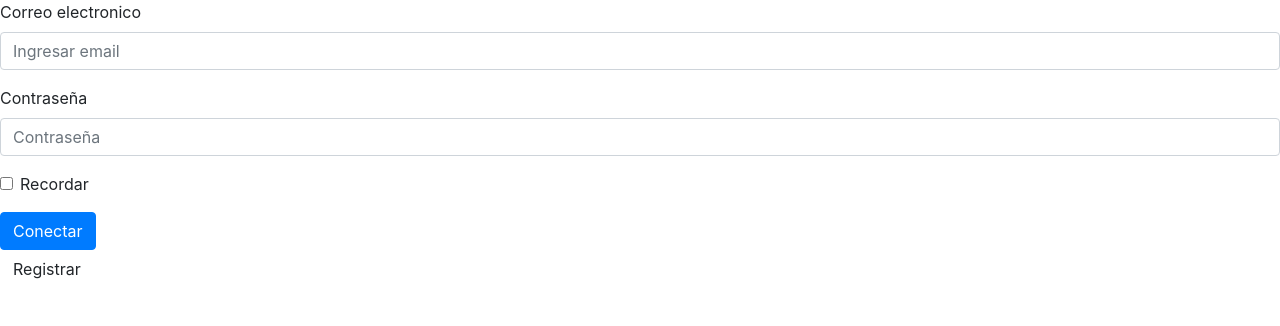
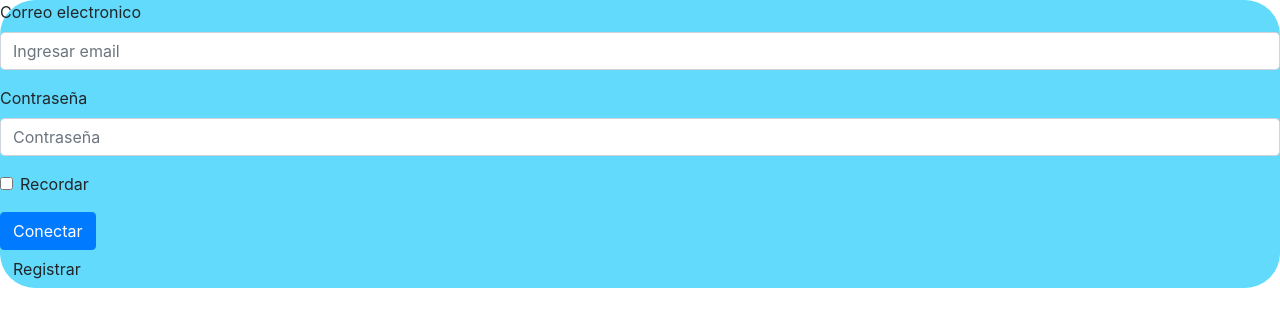
Before and after one commit to Gurizzo/Tienda, a React (Create React App) app: page / in a window 1280 px wide. Shown: the top 326 px of the page. Built offline with nearby package versions, Linux system fonts and the light colour scheme.

Commit message:
add diseño feo

```diff
--- a/src/App.css
+++ b/src/App.css
@@ -1,5 +1,10 @@
 .App {
-  text-align: center;
+  text-align: left;
+  border-radius: 35px 35px 35px 35px;
+  -moz-border-radius: 35px 35px 35px 35px;
+  -webkit-border-radius: 35px 35px 35px 35px;
+  border: 0px solid #000000;
+  background-color: #61dafb;
 }
 
 .App-logo {
--- a/src/App.js
+++ b/src/App.js
@@ -4,11 +4,17 @@ import Login from './Component/Login/Login';
 import Registro from './Component/Registro/Registro';
 
 
+
 function App() {
   return (
 
+<div className="App">
+<Login></Login>
+</div>
 
-<Login></Login>
+
+
+
   );
 }
 
```
